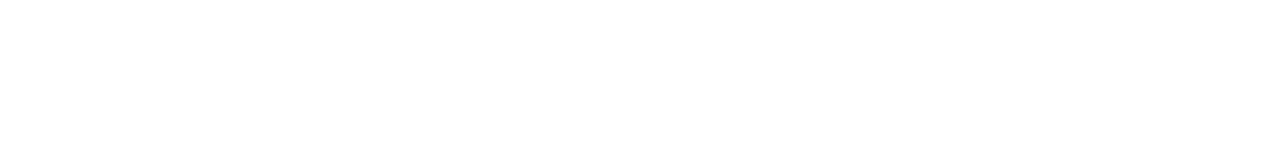
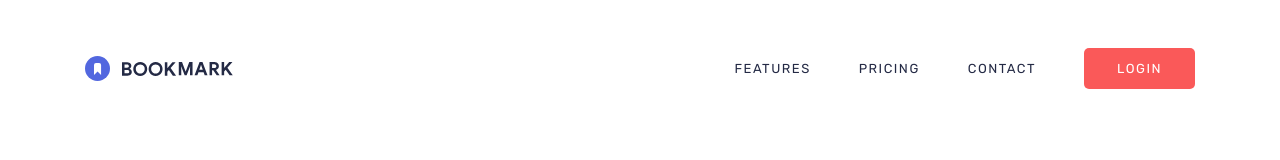
Before and after one commit to abdujabbor13/bookmark, a plain HTML site: page index.html in a window 1280 px wide. Drawn offline with Linux system fonts and the light colour scheme.

Commit message:
add site header

```diff
--- a/css/main.css
+++ b/css/main.css
@@ -128,6 +128,156 @@ select:-webkit-autofill:focus {
 }
 
 
+/* BUTTON  */
+.button {
+  display: inline-block;
+  padding: 8px 22px;
+  border: 2px solid transparent;
+  border-radius: 5px;
+  font-size: 14px;
+  line-height: 2;
+  text-decoration: none;
+  cursor: pointer;
+  white-space: nowrap;
+  text-align: center;
+}
+
+.button:active {
+  opacity: 0.6;
+}
+
+
+/* BUTTON-RED  */
+.button--red {
+  background-color: var(--red);
+  color: #fff;
+}
+
+.button--red:hover {
+  border-color:var(--red);
+  background-color: #fff;
+  color:var(--red);
+}
+
+.button--site-header {
+  padding: 10px 31px;
+  font-size: 13px;
+  line-height: 17px;
+  letter-spacing: 1.5px;
+}
+
+
+/* BUTTON-BlUE  */
+.button--blue {
+  background-color:var(--blue);
+  color: #fff;
+}
+
+.button--blue:hover {
+  border-color:var(--blue);
+  background-color: #fff;
+  color:var(--blue);
+}
+
+
+/* BUTTON-GRAY  */
+.button--gray {
+  background-color:#f7f7f7;
+  color:var(--text-color)
+}
+
+.button--gray:hover {
+  border-color:#5b6074;
+  background-color: #fff;
+  color:var(--text-color)
+}
+
+
+/* BUTTON-BLOCK  */
+.button--block {
+  width: 100%;
+}
+
+
+/* LOGO  */
+.logo {
+  display: block;
+  text-decoration: none;
+}
+
+.logo:hover {
+  opacity: 0.8;
+}
+
+.logo:active {
+  opacity: 0.6;
+}
+
+.logo__img {
+  display: block;
+  width: 149px;
+  height: 25px;
+  object-fit: contain;
+}
+
+
+/* SITENAV  */
+
+.sitenav {
+  font-size: 13px;
+  line-height: 17px;
+  letter-spacing: 1.5px;
+}
+
+.sitenav__list {
+  display: flex;
+  padding: 0;
+  margin: 0;
+  list-style: none;
+}
+
+.sitenav__item:not(:last-child) {
+  margin-right: 48px;
+}
+
+.sitenav__link {
+  display: block;
+  text-decoration: none;
+  color: var(--text-color);
+}
+
+.sitenav__link:hover {
+  color: var(--red);
+}
+
+
+.sitenav__link:active {
+  opacity: 0.6;
+}
+
+/* SITE-HEADER  */
+.site-header {
+  padding-top: 48px;
+  padding-bottom: 48px;
+  text-transform: uppercase;
+}
+
+.site-header__container {
+  display: flex;
+  align-items: center;
+}
+
+.site-header__logo {
+  margin-right: auto;
+}
+
+.site-header__sitenav {
+  margin-right: 48px;
+}
+
+
+
+
 /* RETINA-CSS  */
 @media
 only screen and (-webkit-min-device-pixel-ratio: 2),
--- a/index.html
+++ b/index.html
@@ -13,6 +13,24 @@
 </head>
 <body>
 
+  <!-- SITE-HEADER  -->
+  <header class="site-header">
+    <div class="container site-header__container">
+      <a class="site-header__logo logo" href="#">
+        <img class="logo__img" src="img/logo.svg" alt="bookmark logo" width="149" height="25">
+      </a>
+
+      <nav class="site-header__sitenav sitenav">
+        <ul class="sitenav__list">
+          <li class="sitenav__item"><a class="sitenav__link" href="#">features</a></li>
+          <li class="sitenav__item"><a class="sitenav__link" href="#">pricing</a></li>
+          <li class="sitenav__item"><a class="sitenav__link" href="#">contact</a></li>
+        </ul>
+      </nav>
+
+      <a class="button button--site-header button--red" href="#">login</a>
+    </div>
+  </header>
 
   <script src="js/main.js"></script>
 </body>
```
Also changed, not shown: img/logo-white.svg (added), img/logo.svg (added).
